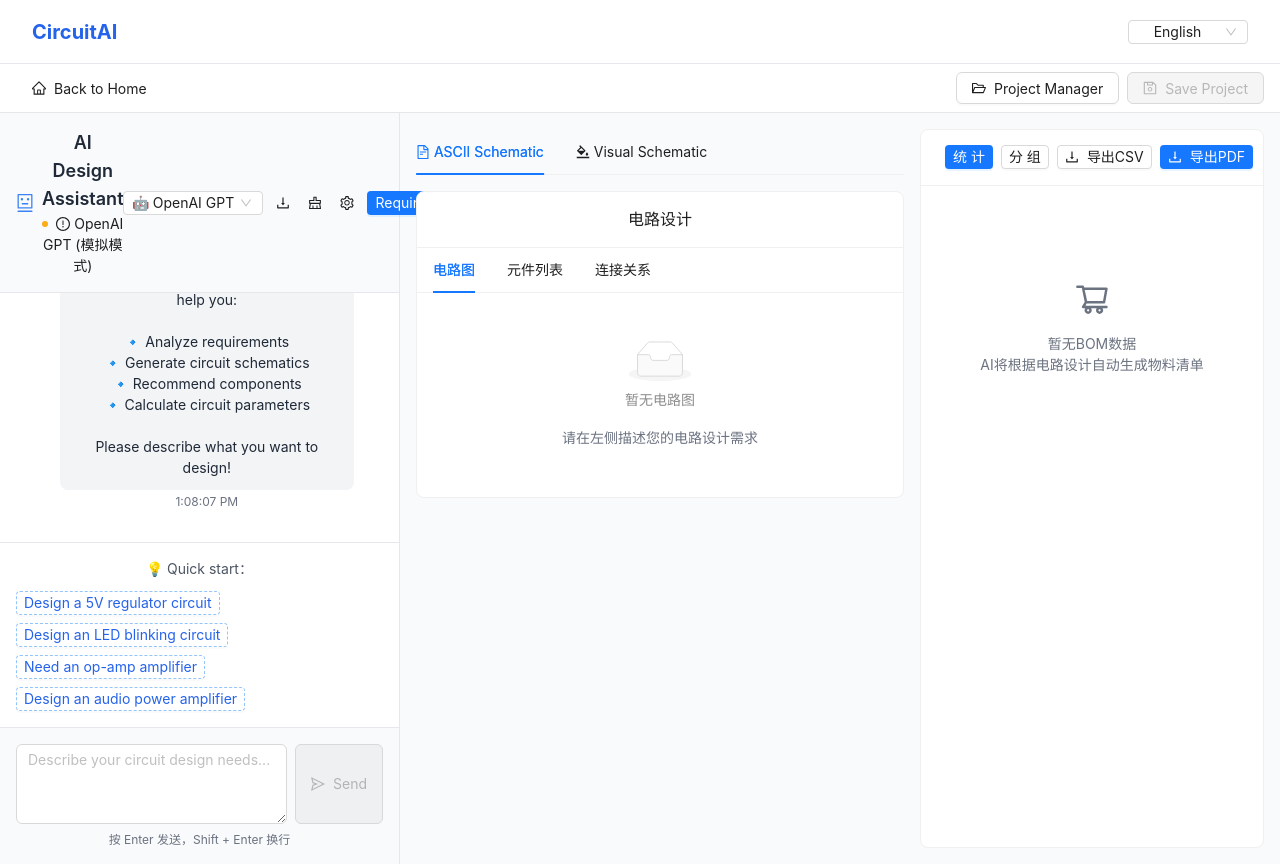
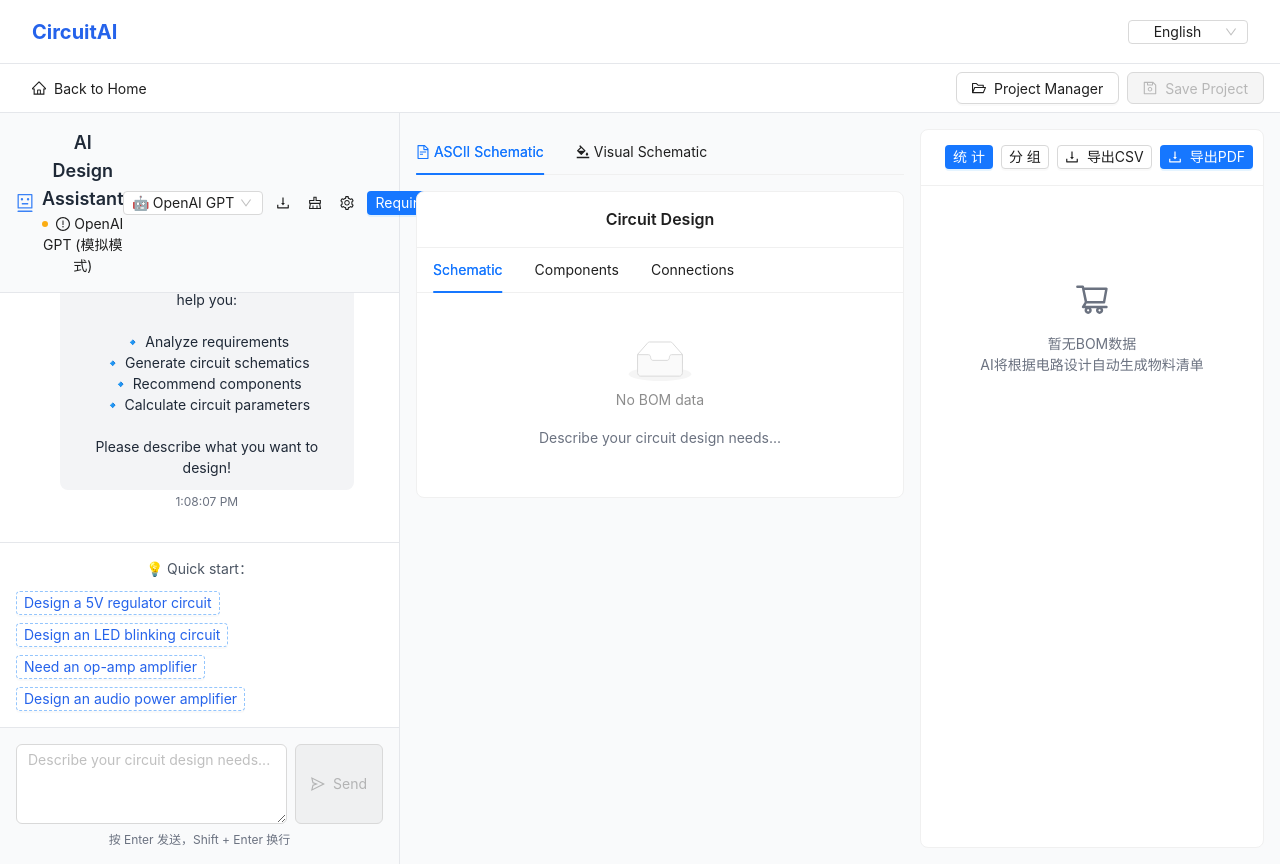
Before and after one commit to peyoba/CircuitAI, a React (Vite) app in the folder frontend/: page /design in a window 1280 px wide. Built offline with nearby package versions, Linux system fonts and the light colour scheme; the HTML template or start-up script is replaced by a standard one.

Commit message:
feat(i18n): localize CircuitViewer and remaining Design UI strings

```diff
--- a/frontend/src/components/circuit/CircuitViewer.tsx
+++ b/frontend/src/components/circuit/CircuitViewer.tsx
@@ -1,5 +1,6 @@
 import { useState } from 'react'
 import { Card, Tabs, Button, message, Spin, Empty } from 'antd'
+import { useI18n } from '../../i18n/I18nProvider'
 import { CopyOutlined, DownloadOutlined, ZoomInOutlined, ZoomOutOutlined } from '@ant-design/icons'
 
 interface Component {
@@ -46,6 +47,7 @@ interface CircuitViewerProps {
 }
 
 const CircuitViewer = ({ circuitData, loading = false }: CircuitViewerProps) => {
+  const { t } = useI18n()
   const [activeTab, setActiveTab] = useState('ascii')
   const [fontSize, setFontSize] = useState(12)
   const [darkMode, setDarkMode] = useState(true)
@@ -54,9 +56,9 @@ const CircuitViewer = ({ circuitData, loading = false }: CircuitViewerProps) =>
   const copyToClipboard = async (text: string) => {
     try {
       await navigator.clipboard.writeText(text)
-      message.success('已复制到剪贴板')
+      message.success('Copied to clipboard')
     } catch (error) {
-      message.error('复制失败')
+      message.error('Copy failed')
     }
   }
 
@@ -76,10 +78,10 @@ const CircuitViewer = ({ circuitData, loading = false }: CircuitViewerProps) =>
     if (!circuitData?.ascii) {
       return (
         <Empty
-          description="暂无电路图"
+          description={t('no_bom')}
           image={Empty.PRESENTED_IMAGE_SIMPLE}
         >
-          <p className="text-gray-500">请在左侧描述您的电路设计需求</p>
+          <p className="text-gray-500">{t('input_placeholder')}</p>
         </Empty>
       )
     }
@@ -104,9 +106,7 @@ const CircuitViewer = ({ circuitData, loading = false }: CircuitViewerProps) =>
               onClick={() => setShowLineNumbers(!showLineNumbers)}
               size="small"
               type={showLineNumbers ? 'primary' : 'default'}
-            >
-              行号
-            </Button>
+            >Line #</Button>
             <Button
               onClick={() => setDarkMode(!darkMode)}
               size="small"
@@ -120,16 +120,12 @@ const CircuitViewer = ({ circuitData, loading = false }: CircuitViewerProps) =>
               icon={<CopyOutlined />}
               onClick={() => copyToClipboard(circuitData.ascii || '')}
               size="small"
-            >
-              复制
-            </Button>
+            >Copy</Button>
             <Button
               icon={<DownloadOutlined />}
               onClick={() => downloadAsText(circuitData.ascii || '', 'circuit.txt')}
               size="small"
-            >
-              下载
-            </Button>
+            >Download</Button>
           </div>
         </div>
 
@@ -181,7 +177,7 @@ const CircuitViewer = ({ circuitData, loading = false }: CircuitViewerProps) =>
 
         {circuitData.description && (
           <div className="mt-4 p-3 bg-blue-50 rounded-lg">
-            <h4 className="text-sm font-semibold text-blue-800 mb-2">电路说明：</h4>
+            <h4 className="text-sm font-semibold text-blue-800 mb-2">Description</h4>
             <p className="text-sm text-blue-700">{circuitData.description}</p>
           </div>
         )}
@@ -193,7 +189,7 @@ const CircuitViewer = ({ circuitData, loading = false }: CircuitViewerProps) =>
     if (!circuitData?.components || circuitData.components.length === 0) {
       return (
         <Empty
-          description="暂无元件信息"
+          description="No component info"
           image={Empty.PRESENTED_IMAGE_SIMPLE}
         />
       )
@@ -237,27 +233,27 @@ const CircuitViewer = ({ circuitData, loading = false }: CircuitViewerProps) =>
                   {/* 详细参数表格 */}
                   <div className="grid grid-cols-2 gap-x-6 gap-y-2 text-sm">
                     <div className="flex justify-between">
-                      <span className="text-gray-600">类型:</span>
+                      <span className="text-gray-600">Type:</span>
                       <span className="font-mono text-gray-800">{component.type}</span>
                     </div>
 
                     {component.value && (
                       <div className="flex justify-between">
-                        <span className="text-gray-600">参数:</span>
+                        <span className="text-gray-600">Value:</span>
                         <span className="font-mono text-blue-600 font-semibold">{component.value}</span>
                       </div>
                     )}
 
                     {component.reference && (
                       <div className="flex justify-between">
-                        <span className="text-gray-600">位号:</span>
+                        <span className="text-gray-600">Ref:</span>
                         <span className="font-mono text-gray-800">{component.reference}</span>
                       </div>
                     )}
 
                     {component.package && (
                       <div className="flex justify-between">
-                        <span className="text-gray-600">封装:</span>
+                        <span className="text-gray-600">Package:</span>
                         <span className="font-mono text-gray-800">{component.package}</span>
                       </div>
                     )}
@@ -288,7 +284,7 @@ const CircuitViewer = ({ circuitData, loading = false }: CircuitViewerProps) =>
         {/* 显示通用电路参数 */}
         {circuitData?.properties && circuitData.properties.length > 0 && (
           <div className="border rounded-lg p-4 bg-blue-50">
-            <h4 className="text-lg font-semibold text-blue-800 mb-3">整体电路参数</h4>
+            <h4 className="text-lg font-semibold text-blue-800 mb-3">Circuit Properties</h4>
             <div className="grid grid-cols-2 md:grid-cols-3 gap-4">
               {circuitData.properties.map((prop, index) => (
                 <div key={index} className="flex flex-col">
@@ -312,7 +308,7 @@ const CircuitViewer = ({ circuitData, loading = false }: CircuitViewerProps) =>
     if (!circuitData?.connections || circuitData.connections.length === 0) {
       return (
         <Empty
-          description="暂无连接信息"
+          description="No connection info"
           image={Empty.PRESENTED_IMAGE_SIMPLE}
         />
       )
@@ -355,7 +351,7 @@ const CircuitViewer = ({ circuitData, loading = false }: CircuitViewerProps) =>
       <Card className="h-full">
         <div className="flex items-center justify-center h-96">
           <Spin size="large" />
-          <span className="ml-3">正在生成电路图...</span>
+          <span className="ml-3">Generating circuit...</span>
         </div>
       </Card>
     )
@@ -363,7 +359,7 @@ const CircuitViewer = ({ circuitData, loading = false }: CircuitViewerProps) =>
 
   return (
     <Card
-      title="电路设计"
+      title="Circuit Design"
       className="h-full"
       styles={{ body: { padding: 0, height: 'calc(100% - 57px)' } }}
     >
@@ -375,7 +371,7 @@ const CircuitViewer = ({ circuitData, loading = false }: CircuitViewerProps) =>
         items={[
           {
             key: 'ascii',
-            label: '电路图',
+            label: 'Schematic',
             children: (
               <div className="h-full overflow-auto p-4">
                 {renderASCIICircuit()}
@@ -384,7 +380,7 @@ const CircuitViewer = ({ circuitData, loading = false }: CircuitViewerProps) =>
           },
           {
             key: 'components',
-            label: '元件列表',
+            label: 'Components',
             children: (
               <div className="h-full overflow-auto p-4">
                 {renderComponentsList()}
@@ -393,7 +389,7 @@ const CircuitViewer = ({ circuitData, loading = false }: CircuitViewerProps) =>
           },
           {
             key: 'connections',
-            label: '连接关系',
+            label: 'Connections',
             children: (
               <div className="h-full overflow-auto p-4">
                 {renderConnectionsList()}
```
